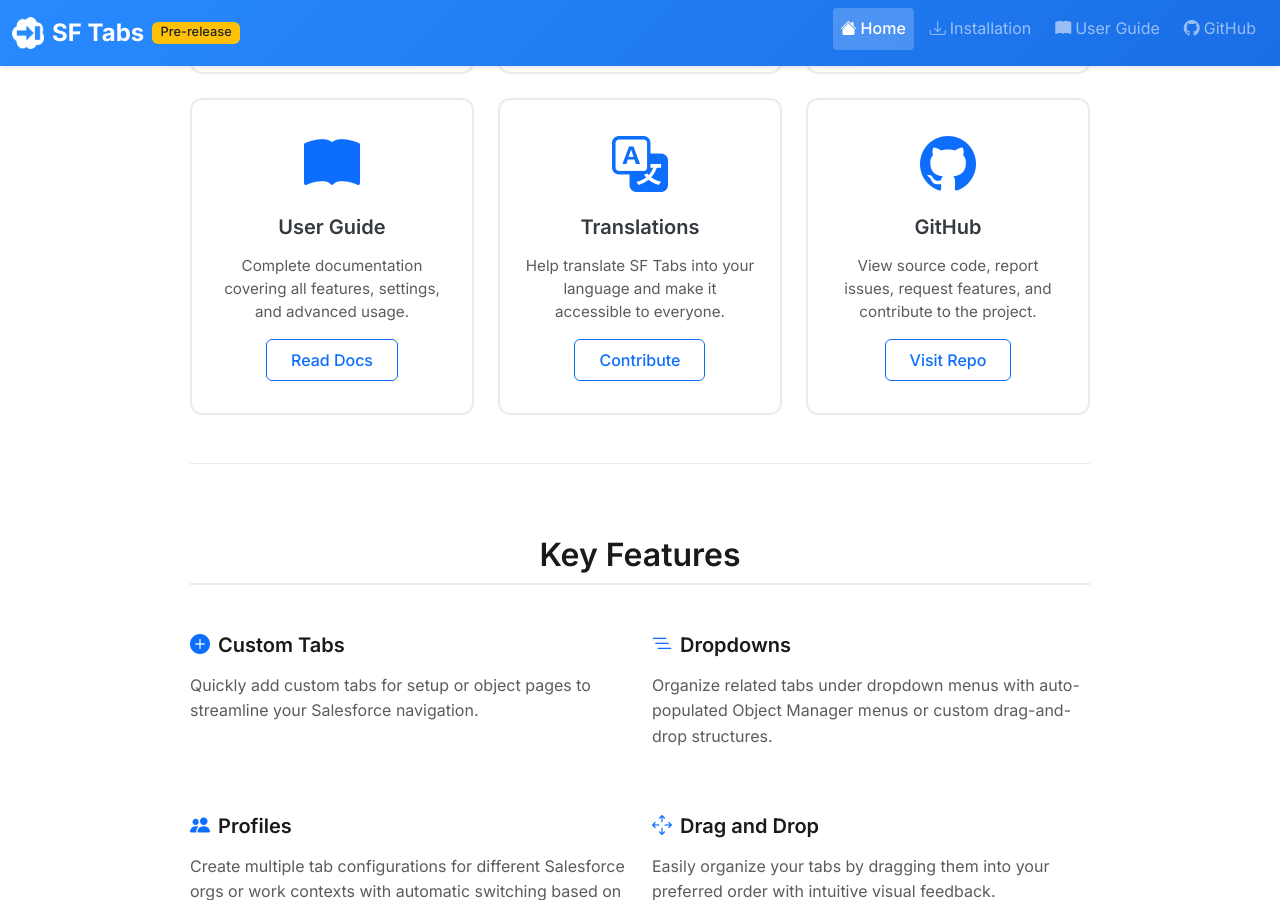
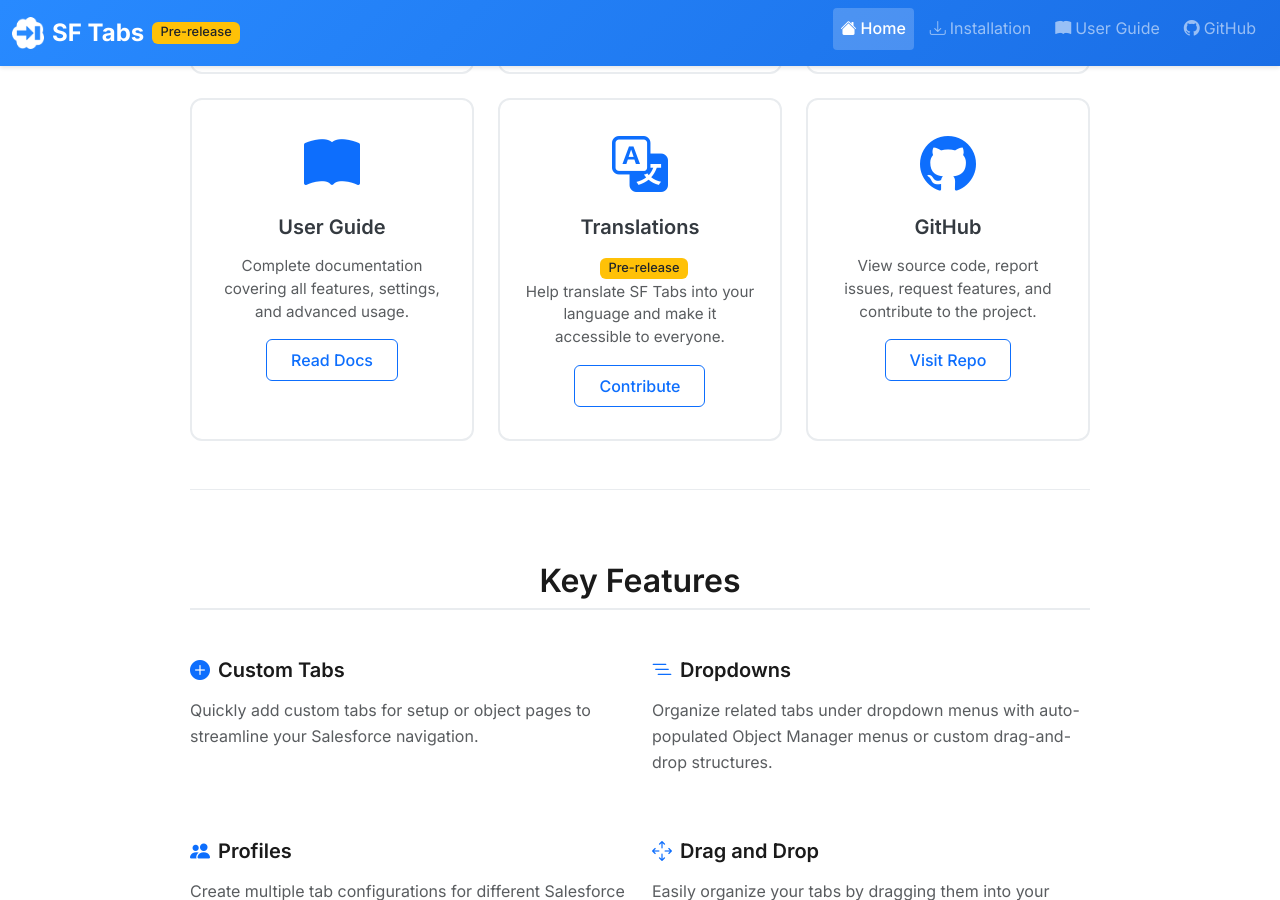
Before and after one commit to chrisrouse/sftabs, a Jekyll site: the page built from docs/index.md, in a window 1280 px wide and 900 px high, scrolled down 535 px. Built offline with Jekyll 4.4.1, drawn with Linux system fonts in a browser that asks for light colours; nearby versions of some CDN libraries.

Commit message:
Update index.md

```diff
--- a/docs/index.md
+++ b/docs/index.md
@@ -73,7 +73,7 @@
         <div class="feature-icon mb-3">
           <i class="bi bi-translate display-4 text-primary"></i>
         </div>
-        <h3 class="h5 mb-3">Translations</h3>
+        <h3 class="h5 mb-3">Translations</h3> <span class="badge bg-warning text-dark ms-2" style="font-size: 0.8rem; vertical-align: middle;">Pre-release</span>
         <p class="text-muted mb-3">Help translate SF Tabs into your language and make it accessible to everyone.</p>
         <a href="https://github.com/chrisrouse/sftabs/issues" target="_blank" class="btn btn-outline-primary">Contribute</a>
       </div>
```
